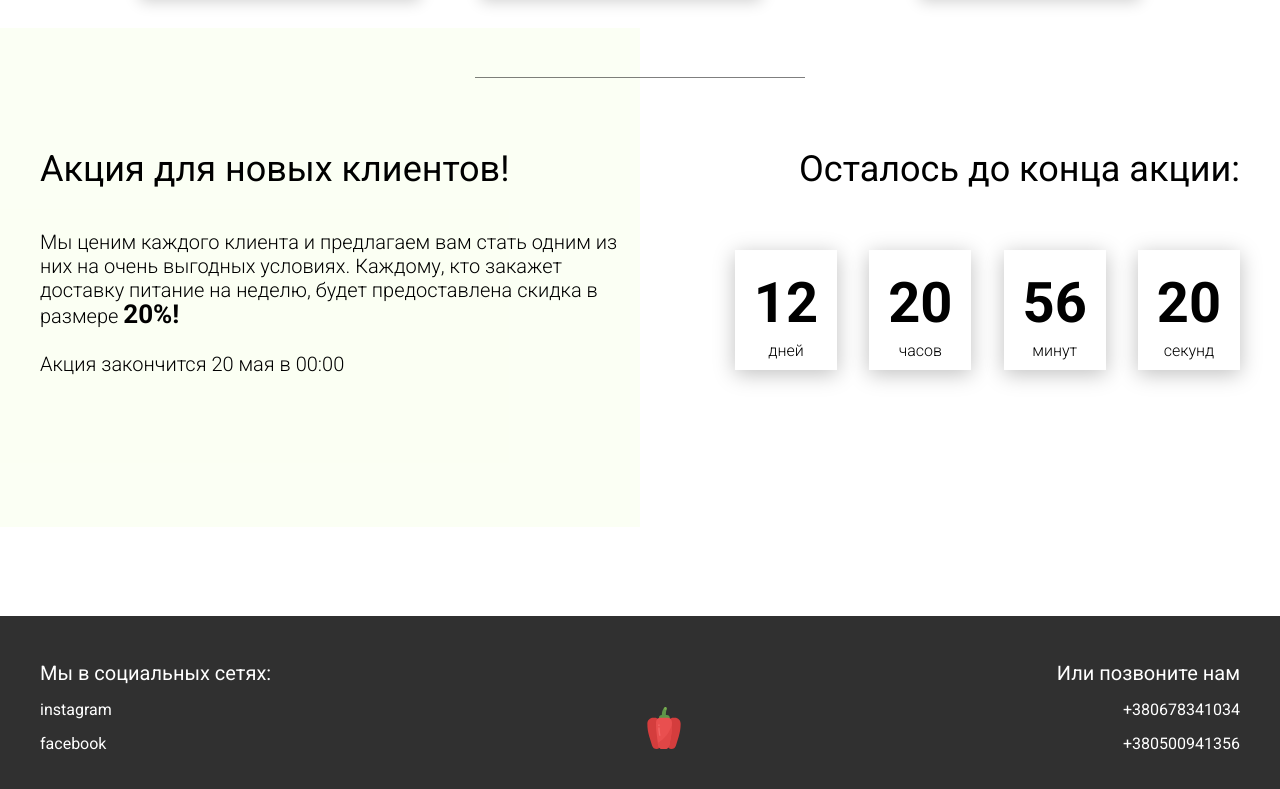
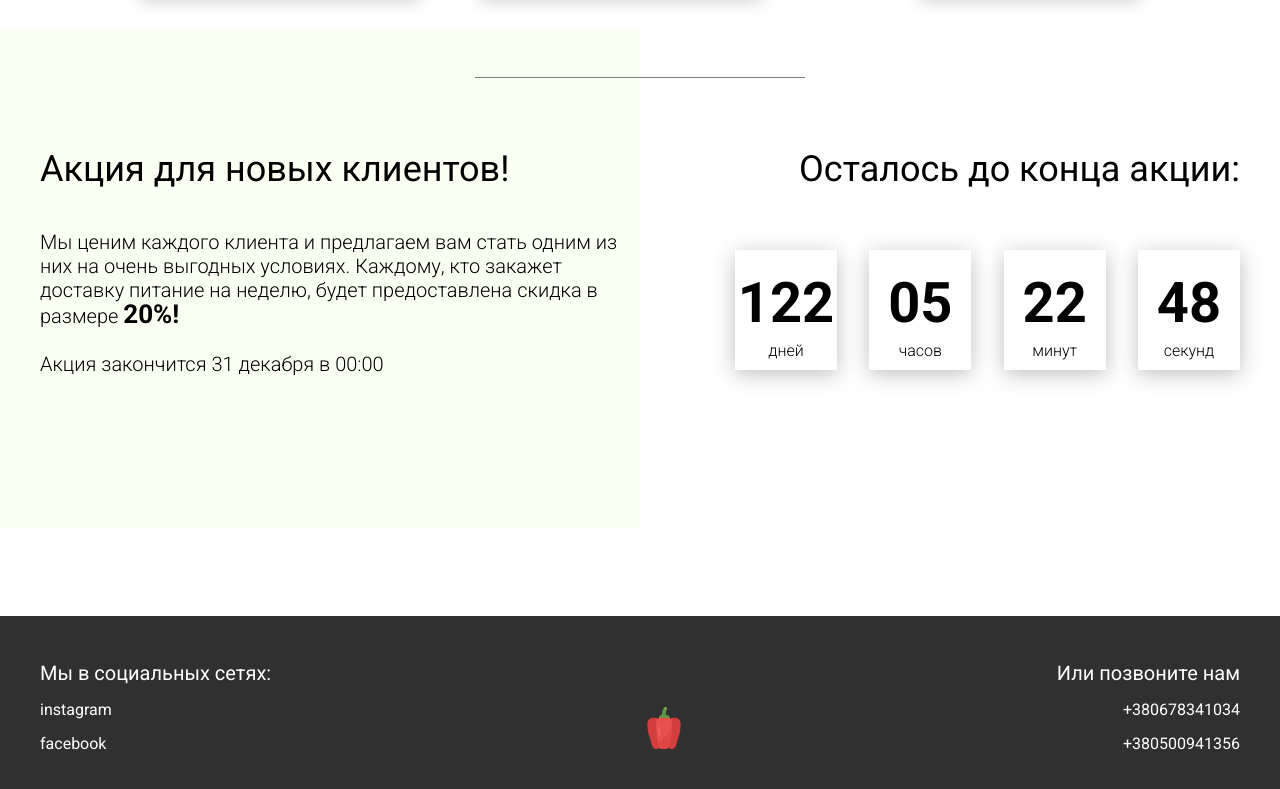
Before and after one commit to tomalex123/food, a plain HTML site: page index.html in a window 1280 px wide. Shown: the part 4618-5407 px from the top of the page. Drawn offline with Linux system fonts and the light colour scheme.

Commit message:
created timer logic , set comments block start/end and end-time in index.html

```diff
--- a/index.html
+++ b/index.html
@@ -308,7 +308,7 @@
             очень выгодных условиях. Каждому, кто закажет доставку питание на
             неделю, будет предоставлена скидка в размере <span>20%!</span>
             <br /><br />
-            Акция закончится 20 мая в 00:00
+            Акция закончится 31 декабря в 00:00
           </div>
         </div>
         <div class="promotion__timer">
--- a/js/main.js
+++ b/js/main.js
@@ -1,6 +1,7 @@
 "use strict";
 
 window.addEventListener("DOMContentLoaded", function () {
+  // tabs start
   const tabHeadersParent = document.querySelector(".tabheader__items");
   const tabHeaders = tabHeadersParent.querySelectorAll(".tabheader__item");
   const tabContents = document.querySelectorAll(".tabcontent");
@@ -17,7 +18,7 @@ window.addEventListener("DOMContentLoaded", function () {
     for (let i = 0; i < tabContents.length; i++) {
       // tabContents[i].style.display = "none";
       // tabHeaders[i].classList.remove("tabheader__item_active");
-      tabContents[i].classList.remove("show","fade");
+      tabContents[i].classList.remove("show", "fade");
       tabContents[i].classList.add("hide");
       tabHeaders[i].classList.remove("tabheader__item_active");
     }
@@ -29,7 +30,7 @@ window.addEventListener("DOMContentLoaded", function () {
     // tabHeaders[i].classList.add("tabheader__item_active");
 
     tabContents[i].classList.remove("hide");
-    tabContents[i].classList.add("show" ,"fade");
+    tabContents[i].classList.add("show", "fade");
     tabHeaders[i].classList.add("tabheader__item_active");
   }
 
@@ -47,4 +48,60 @@ window.addEventListener("DOMContentLoaded", function () {
       }
     }
   });
+
+  //tabs end
+
+  //timer start
+  const endTime = "2025-12-31 23:59:59";
+
+  function getTimeRemaining(endTime) {
+    const total = Date.parse(endTime) - Date.parse(new Date());
+
+    let days, hours, minutes, seconds;
+
+    if (total <= 0) {
+      days = 0;
+      hours = 0;
+      minutes = 0;
+      seconds = 0;
+    } else {
+      days = Math.floor(total / (1000 * 60 * 60 * 24));
+      hours = Math.floor((total / (1000 * 60 * 60)) % 24);
+      minutes = Math.floor((total / 1000 / 60) % 60);
+      seconds = Math.floor((total / 1000) % 60);
+    }
+    return { total, days, hours, minutes, seconds };
+  }
+
+  function setZero(n) {
+    return n >= 0 && n < 10 ? `0${n}` : n;
+  }
+
+  function setClock(selector, endTime) {
+    const timer = document.querySelector(selector);
+    const daysElem = timer.querySelector("#days");
+    const hoursElem = timer.querySelector("#hours");
+    const minutesElem = timer.querySelector("#minutes");
+    const secondsElem = timer.querySelector("#seconds");
+
+    const timeInterval = setInterval(updateClock, 1000);
+    updateClock();
+
+    function updateClock() {
+      const { total, days, hours, minutes, seconds } =
+        getTimeRemaining(endTime);
+      daysElem.textContent = setZero(days);
+      hoursElem.textContent = setZero(hours);
+      minutesElem.textContent = setZero(minutes);
+      secondsElem.textContent = setZero(seconds);
+
+      if (total <= 0) {
+        clearInterval(timeInterval);
+      }
+    }
+  }
+
+  setClock(".timer", endTime);
+
+  //timer end-
 });
```
